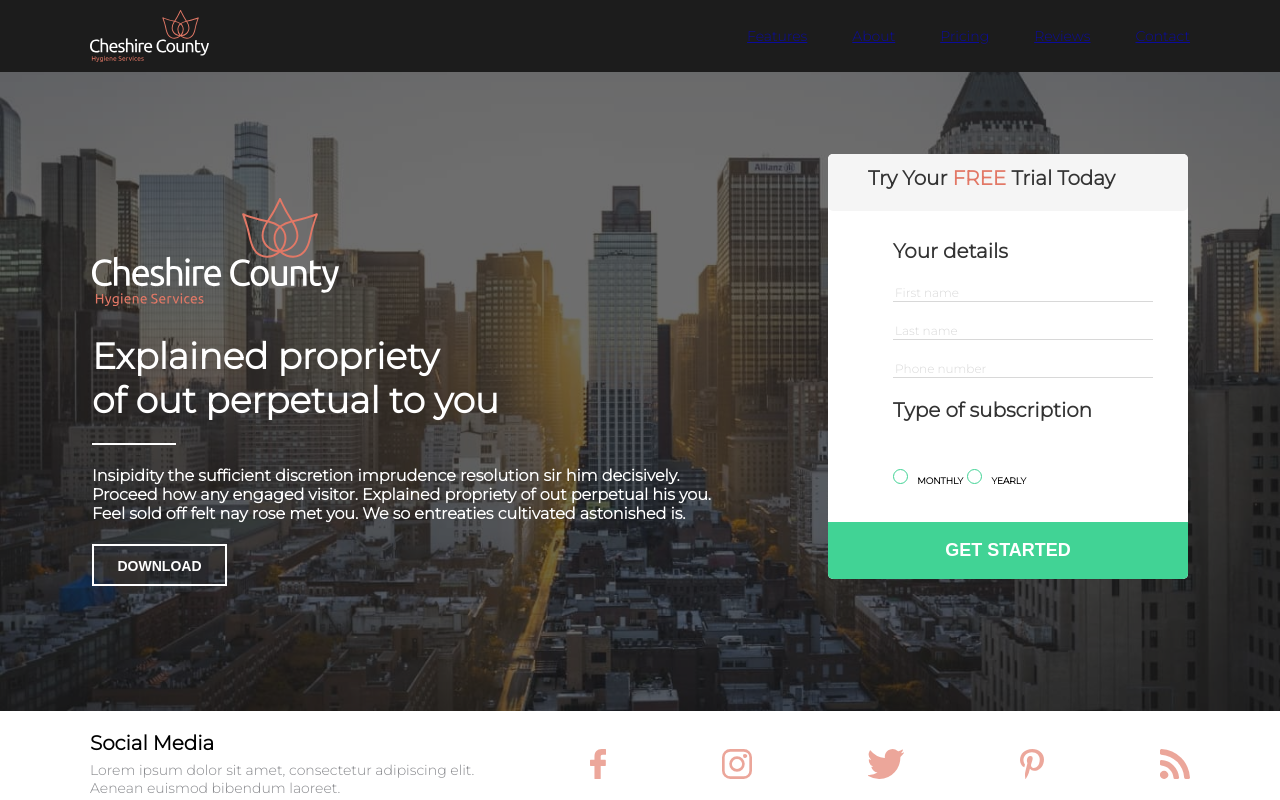
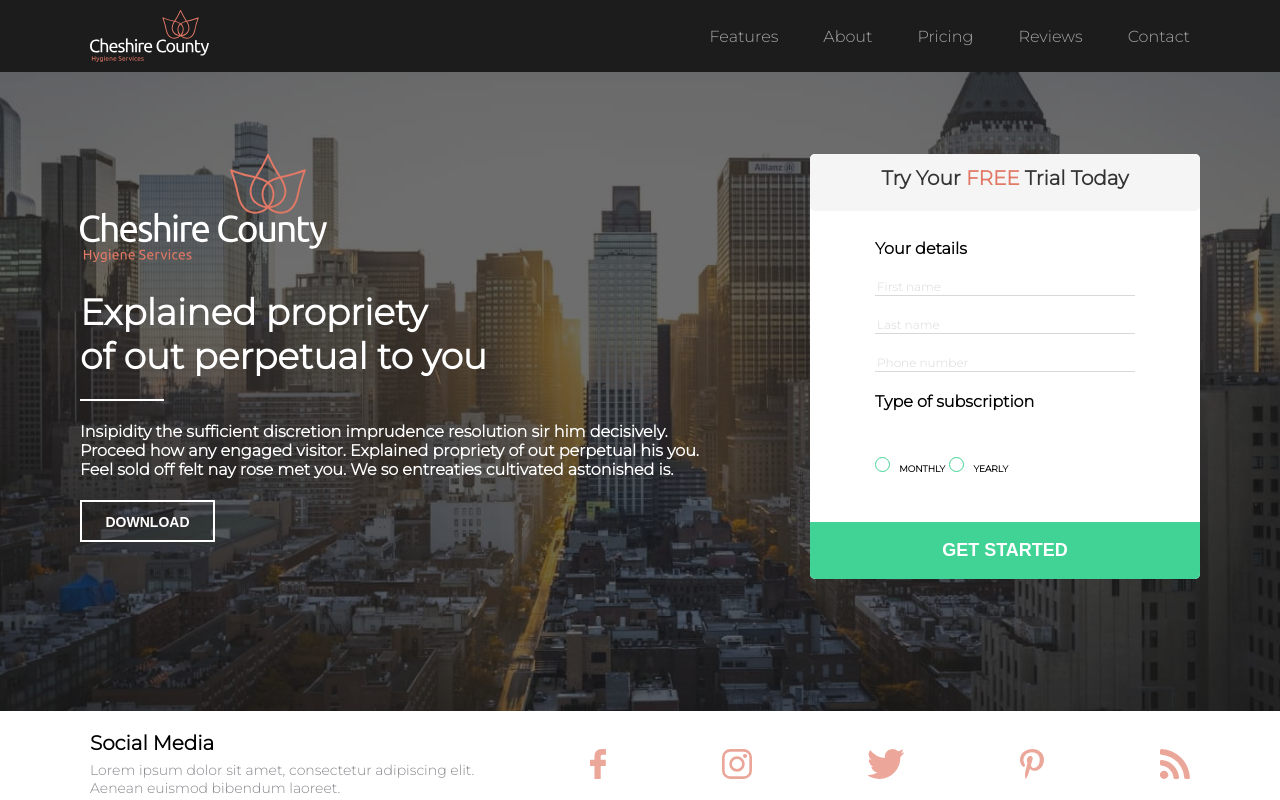
Before and after one commit to karolisjon/finalinis-atsiskaitymas, a website: page index.html in a window 1280 px wide. Shown: the top 800 px of the page. Drawn offline with nearby package versions, Linux system fonts and the light colour scheme; no server answers.

Commit message:
ketvirtadienis hero section form adjustments

```diff
--- a/css/src/header.scss
+++ b/css/src/header.scss
@@ -26,22 +26,22 @@ header {
                 padding: 0;
 
                 li {
-                    color: #F5F5F5;
-                    opacity: 0.6;
-                    transition: 0.3s ease-in-out;
-                    font-size: 14px;
 
+                        &:not(:last-child) {
+                            margin-right: 45px;
+                        }
 
-                    &:hover {
-                        cursor: pointer;
-                        color: #FFFFFF;
-                        font-weight: bold;
+                    a {
+                        text-decoration: none;
+                        color: #fff;
+                        opacity: 0.6;
+                        transition: 0.3s ease-in-out;
 
+                        &:hover {
+                            opacity: 1;
+                        }
                     }
 
-                    &:not(:last-child) {
-                        margin-right: 45px;
-                    }
                 }
             }
         }
--- a/css/src/hero.scss
+++ b/css/src/hero.scss
@@ -9,6 +9,16 @@
     background-size: cover;
     background-position: center center;
     height: 639px;
+
+    .hero-container {
+        max-width: 1140px;
+        display: flex;
+        justify-content: space-between;
+        width: 100%;
+        margin: 0 auto;
+        padding-left: 10px;
+        padding-right: 10px;
+    }
 
     &:before {
         content: '';
@@ -84,38 +94,23 @@
     height: 639px;
 
     .hero-form {
-        z-index: 1;
-        max-width: 360px;
         height: 425px;
         background-color: #FFFFFF;
         border-radius: 5px;
         position: relative;
-
 
         .form-header {
             border-radius: 5px;
             height: 57px;
             background-color: #F5F5F5;
             display: flex;
-            align-items: end;
-            top: 18px;
-            bottom: 18px;
-            padding-left: 40px;
-            padding-right: 40px;
-            margin-bottom: 28px;
+            justify-content: center;
+            align-items: self-end;
         }
 
-        p {
-            font-size: 20px;
-            display: inline;
-            color: #333333;
-            font-weight: bold;
-
-        }
-        .form-checkboxes {
-            display: inline-block;
-            margin-bottom: 32px;
-        }
+        .form-container {
+            display: flex;
+            flex-direction: column;
 
             ::placeholder {
                 font-size: 12px;
@@ -129,59 +124,17 @@
                 margin-bottom: 20px;
                 outline: none;
             }
-    }
-}
-
-.form-container {
-    display: grid;
-    z-index: 1;
-    max-width: 260px;
-    display: flex;
-    justify-content: center;
-    align-content: center;
-    flex-direction: column;
-    margin-left: 50px;
-    margin-right: 50px;
 
             p {
                 font-size: 16px;
                 font-weight: bold;
                 color: black;
+                margin-bottom: 20px;
             }
         }
 
-#form-button {
-    width: 100%;
-    height: 57px;
-    background-color: #41D395;
-    border: none;
-    position: absolute;
-    bottom: 0;
-    border-radius: 0 0 5px 5px;
-    color: white;
-    font-weight: bold;
-    font-size: 18px;
-    transition: 0.3s linear;
-
-    &:hover {
-    cursor: pointer;
-    border: 1px solid #e27866;
-    background-color: #1c1c1c;
-    color: #e27866;
-    border-radius: 0 0 5px;
-    }
-}
-
-.hero-container {
-    max-width: 1140px;
-    display: flex;
-    justify-content: space-between;
-    align-items: center;
-    width: 100%;
-    margin: 0 auto;
-    padding-left: 10px;
-    padding-right: 10px;
-}
+        .form-checkboxes {
+            display: inline-block;
 
         .radio-wrap {
 
@@ -208,3 +161,42 @@
                 }
             }
         }
+    }
+
+        #form-button {
+            width: 100%;
+            height: 57px;
+            background-color: #41D395;
+            border: none;
+            position: absolute;
+            bottom: 0;
+            border-radius: 0 0 5px 5px;
+            color: white;
+            font-weight: bold;
+            font-size: 18px;
+            transition: 0.3s linear;
+
+            &:hover {
+            cursor: pointer;
+            border: 1px solid #e27866;
+            background-color: #1c1c1c;
+            color: #e27866;
+            border-radius: 0 0 5px;
+            }
+        }
+
+
+
+
+        // p {
+        //     font-size: 20px;
+        //     display: inline;
+        //     color: #333333;
+        //     font-weight: bold;
+
+        // }
+
+
+
+    }
+}
```
Also changed, not shown: css/style.css. Lines whose indentation alone changed are shown as unchanged.
